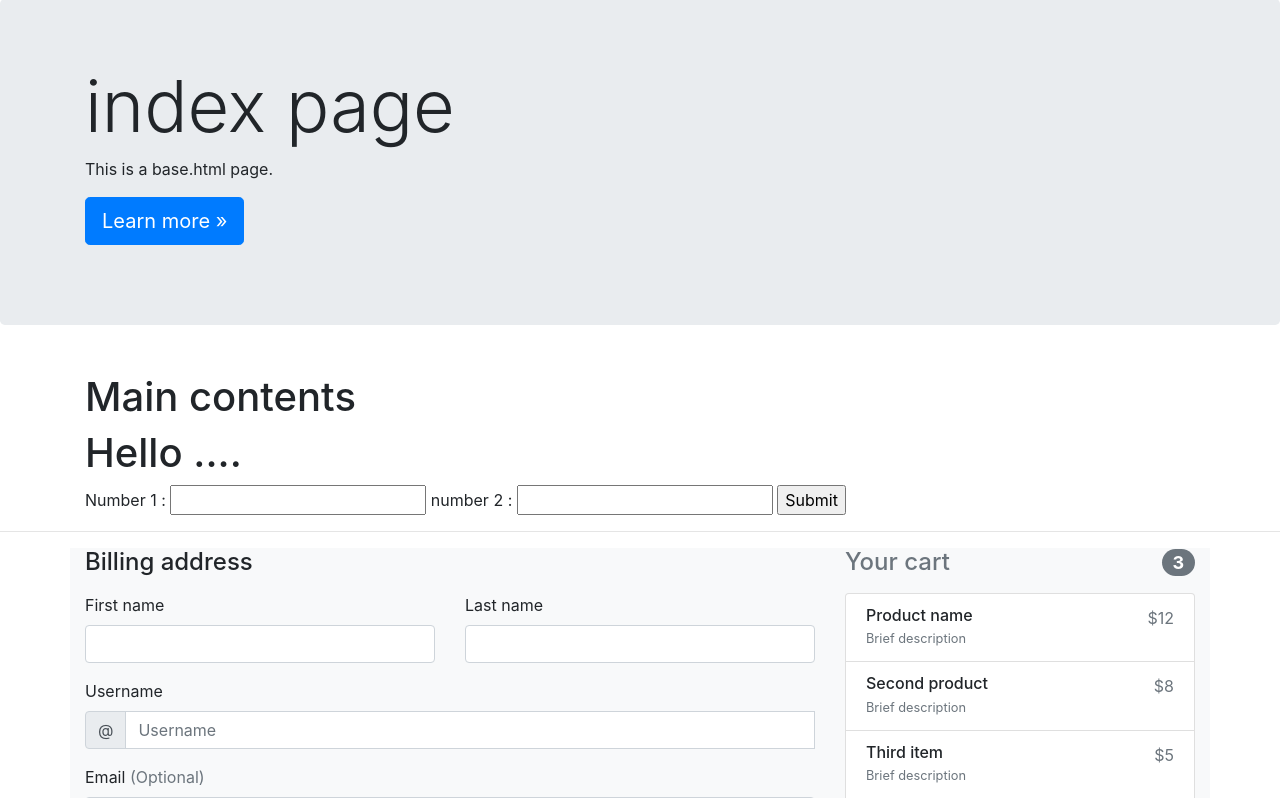
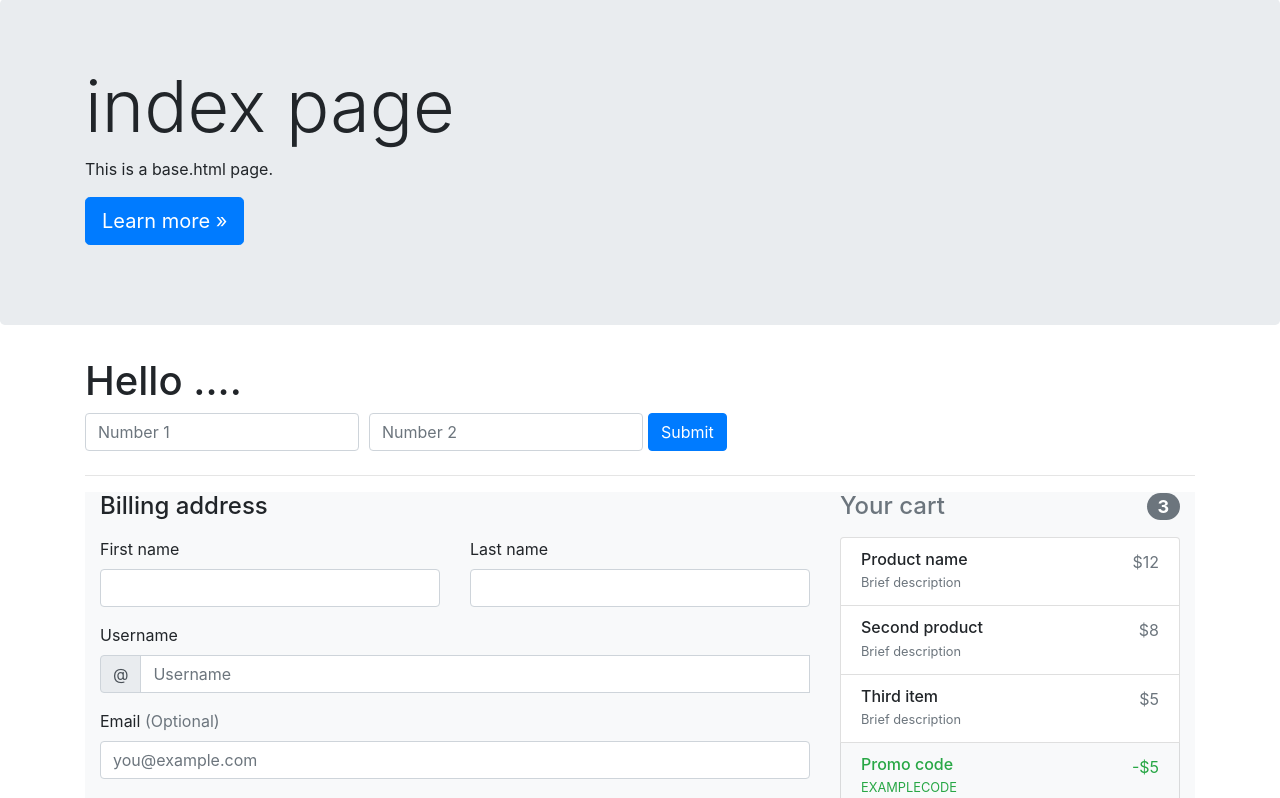
Before and after one commit to sweetlearn/websites, a Python web app: template templates/index.html in a window 1280 px wide. Shown: the part 57-855 px from the top of the page. Run offline with Jinja, Linux system fonts and the light colour scheme; the template is opened without the code that fills it, so the values that code supplies are empty; some libraries are stand-ins or nearby versions.

Commit message:
form style

```diff
--- a/templates/base.html
+++ b/templates/base.html
@@ -48,7 +48,7 @@
          </div>
       </div>
       <div class="container">
-         <h1 class="mt-5">Main contents</h1>
+
          {% block content %}
          {% endblock %}
       </div>
--- a/templates/index.html
+++ b/templates/index.html
@@ -4,7 +4,16 @@
 <h1>Hello ....</h1>
 
 <form action = ''>
-Number 1 : <input type = "text" name = "num1">
-number 2 : <input type = "text" name = "num1">
-<input type="submit" type="submit">
+<div class="form-row align-items-center">
+    <div class="col-auto">
+      <label class="sr-only" for="inlineFormInput">Name</label>
+      <input type="text" class="form-control mb-2" id="inlineFormInput" placeholder="Number 1">
+    </div>
+
+    <div class="col-auto">
+      <label class="sr-only" for="inlineFormInput">Name</label>
+      <input type="text" class="form-control mb-2" id="inlineFormInput" placeholder="Number 2">
+    </div>
+
+<button type="submit" class="btn btn-primary mb-2">Submit</button>
 {% endblock %}
```
